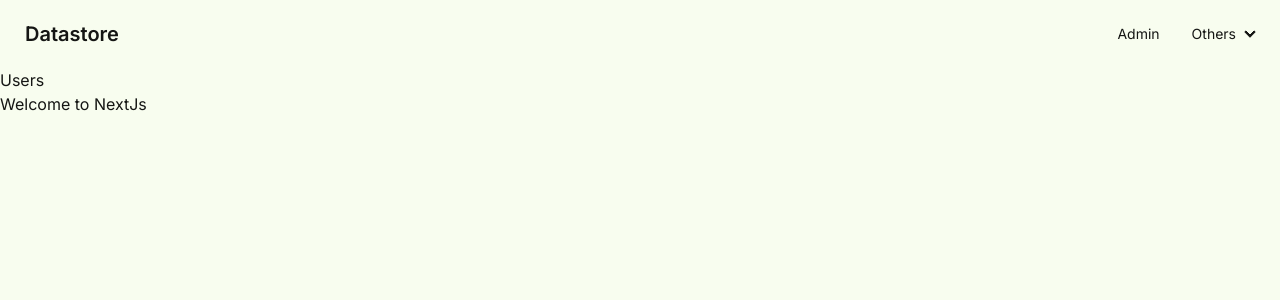
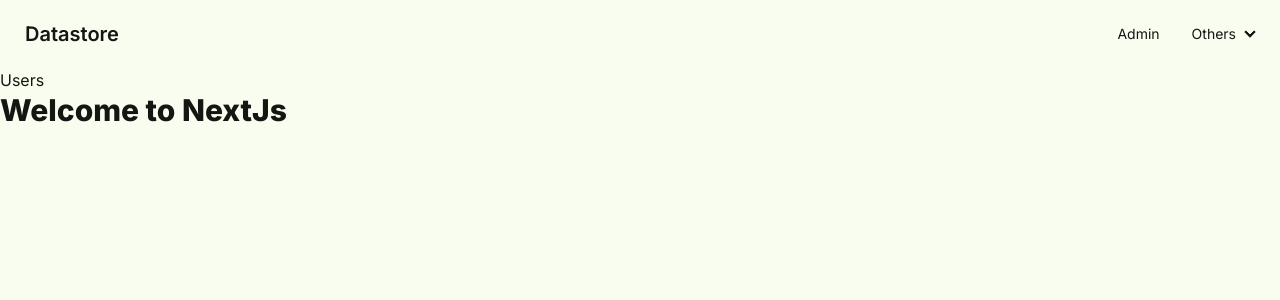
Before and after one commit to LeonelKero/next-app, a Next.js app: page / in a window 1280 px wide. Shown: the top 300 px of the page. Built offline with nearby package versions, Linux system fonts and the light colour scheme.

Commit message:
Use directive to style H1 element

```diff
--- a/app/globals.css
+++ b/app/globals.css
@@ -17,3 +17,9 @@
     text-wrap: balance;
   }
 }
+
+@layer base {
+  h1 {
+    @apply font-extrabold text-3xl;
+  }
+}
```
